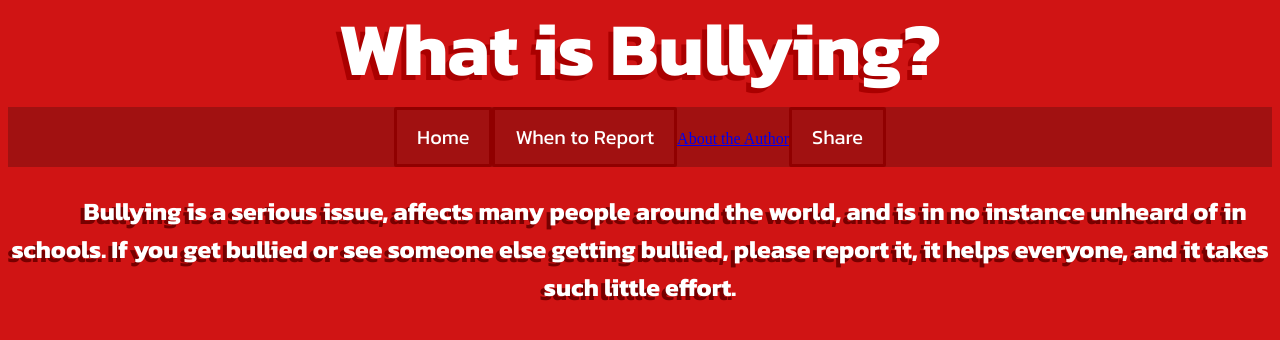
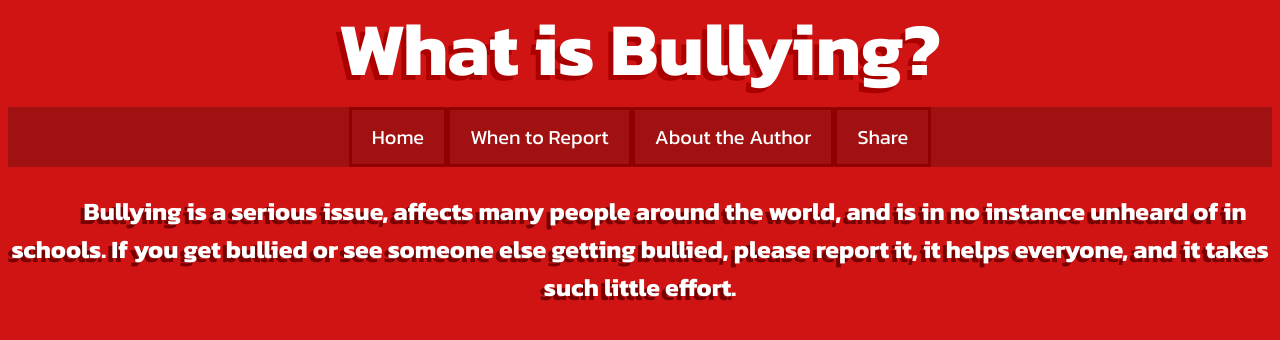
Before and after one commit to antibully/antibully, a plain HTML site: page index.html in a window 1280 px wide. Drawn offline with Linux system fonts and the light colour scheme.

Commit message:
Update index.html

```diff
--- a/index.html
+++ b/index.html
@@ -26,6 +26,34 @@
 @keyframes slidef {
   0%   {padding: 0px 0px; font-size: 0px;}
 }
+	        .topgold {
+        text-decoration:none;
+    animation-name:slidef;
+    animation-duration:1s;
+    position:relative;
+            border-color:#900000;
+        border-style:solid;
+        border-radius:2px;
+        transition-duration: .6s;
+    text-decoration:default;
+          cursor:pointer;
+      font-family:Kanit;
+      font-size:20px;
+        padding: 12px 20px;
+        background-color: #a11111;
+        color: white;
+        }
+        .topgold:hover {
+        animation-duration:2s;
+        box-shadow: 0px 0px 150px yellow;
+                border-color:#998811;
+        border-style:solid;
+        border-radius:7px;
+                        font-size:22px;
+                padding: 20px 22px;
+        background-color: gold;
+        color: white;
+        }
     strong:hover {
     transition-duration:.6s;
         cursor:default;
```
